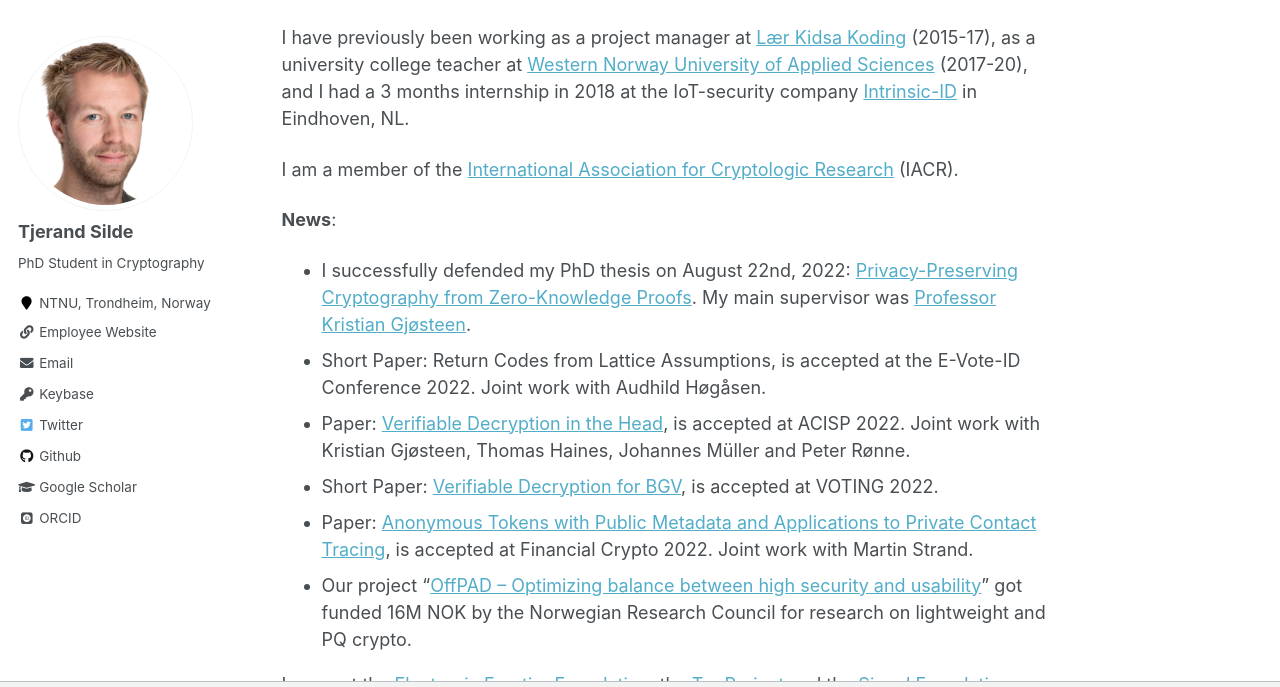
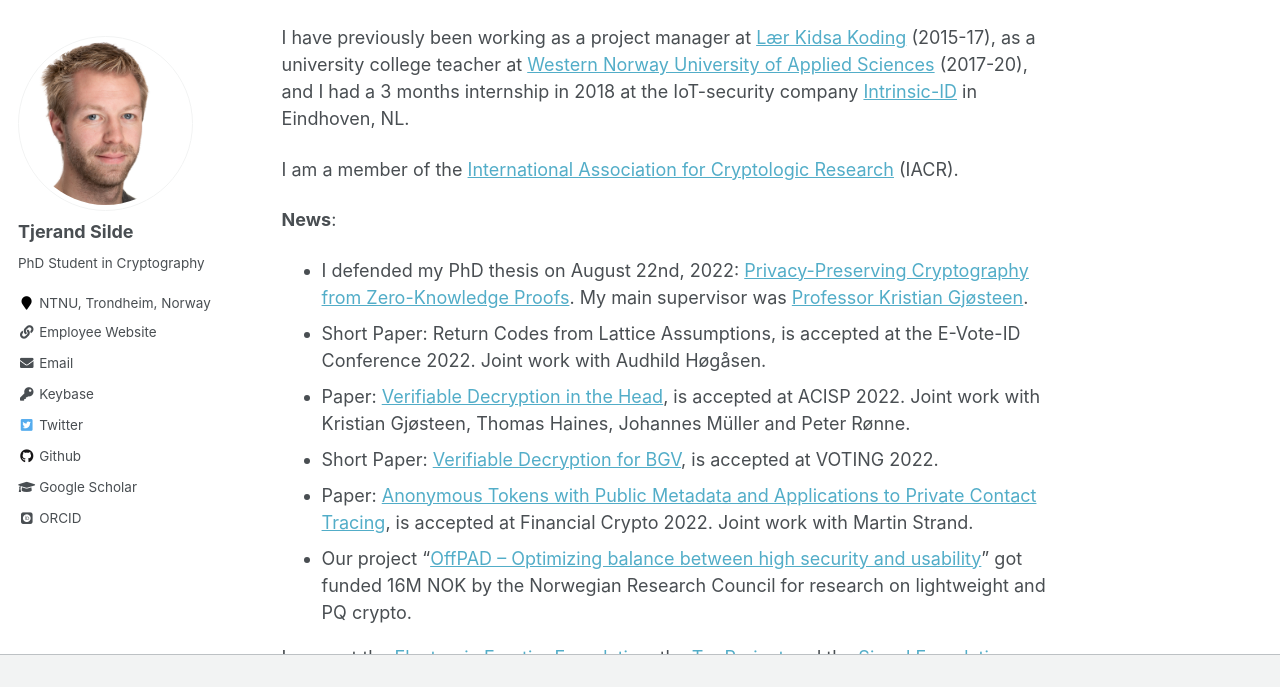
Before and after one commit to tjesi/tjesi.github.io, a Jekyll site: the page built from _pages/about.md, in a window 1280 px wide and 900 px high, scrolled down 557 px, cut to the strip 0-687 px from the top of the window. Built offline with Jekyll 4.4.1, drawn with Linux system fonts in a browser that asks for light colours; some web fonts are replaced.

Commit message:
Update about.md

```diff
--- a/_pages/about.md
+++ b/_pages/about.md
@@ -19,7 +19,7 @@
 I am a member of the [International Association for Cryptologic Research](https://iacr.org) (IACR).
 
 **News**:
-- I successfully defended my PhD thesis on August 22nd, 2022: [Privacy-Preserving Cryptography from Zero-Knowledge Proofs](https://ntnuopen.ntnu.no/ntnu-xmlui/handle/11250/3012606). My main supervisor was [Professor Kristian Gjøsteen](https://www.ntnu.edu/employees/kristian.gjosteen).
+- I defended my PhD thesis on August 22nd, 2022: [Privacy-Preserving Cryptography from Zero-Knowledge Proofs](https://ntnuopen.ntnu.no/ntnu-xmlui/handle/11250/3012606). My main supervisor was [Professor Kristian Gjøsteen](https://www.ntnu.edu/employees/kristian.gjosteen).
 - Short Paper: Return Codes from Lattice Assumptions, is accepted at the E-Vote-ID Conference 2022. Joint work with Audhild Høgåsen.
 - Paper: [Verifiable Decryption in the Head](https://eprint.iacr.org/2021/558.pdf), is accepted at ACISP 2022. Joint work with Kristian Gjøsteen, Thomas Haines, Johannes Müller and Peter Rønne.
 - Short Paper: [Verifiable Decryption for BGV](https://eprint.iacr.org/2021/1693.pdf), is accepted at VOTING 2022.
```
